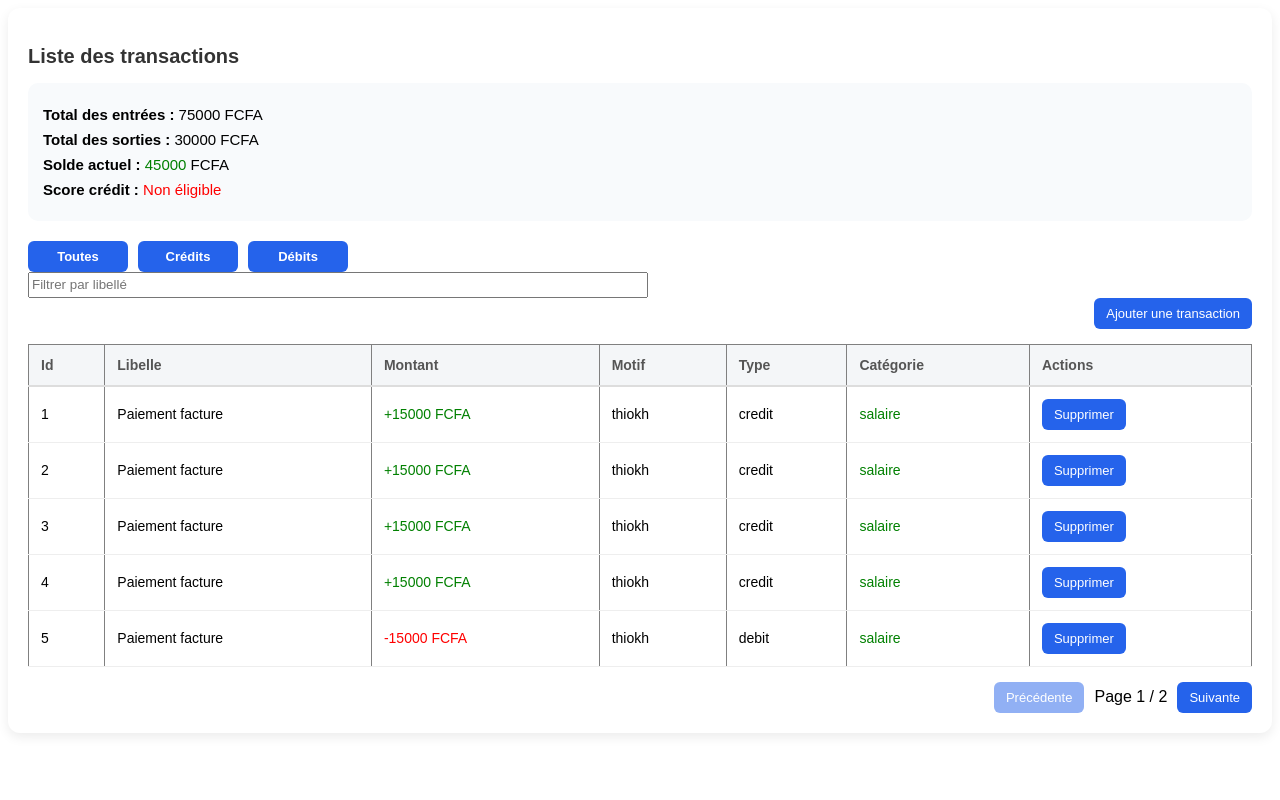
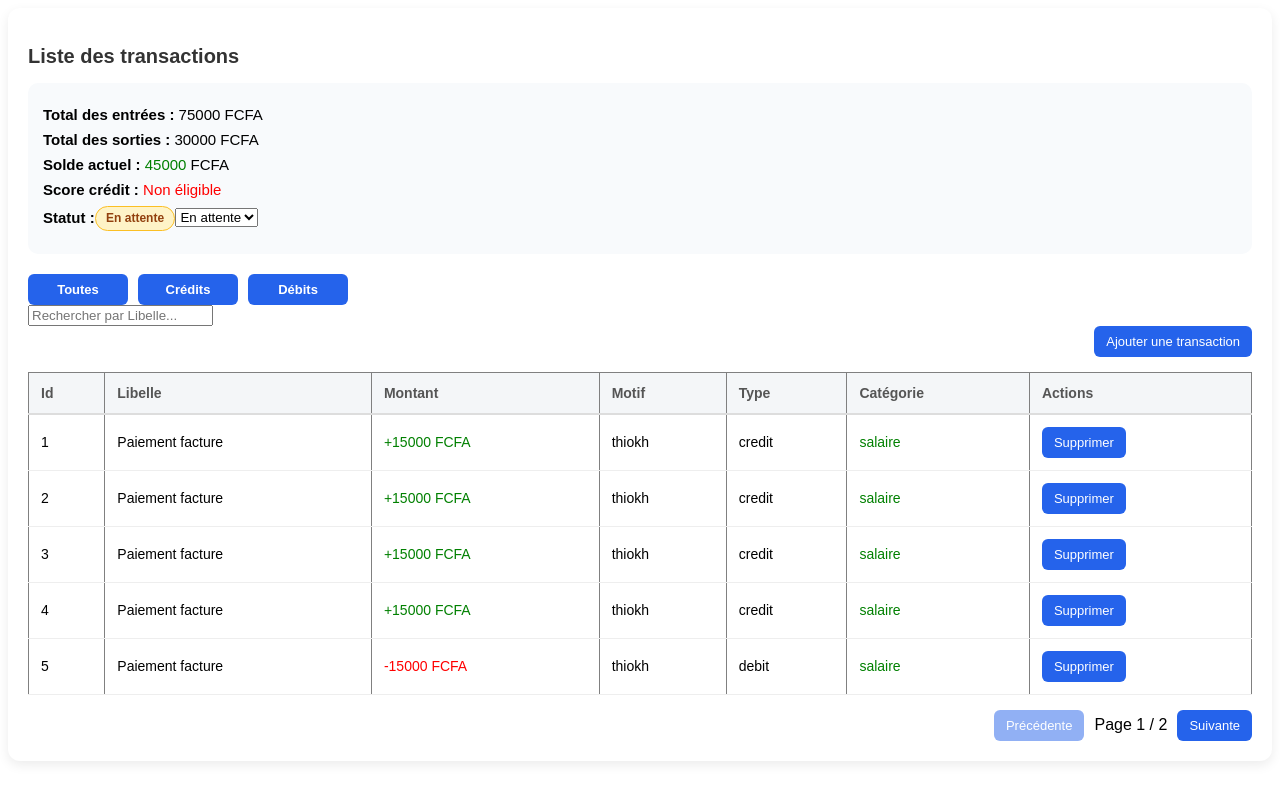
Before and after one commit to amethsy09/Angular_demo, an Angular app: page / in a window 1280 px wide. Built offline with nearby package versions, Linux system fonts and the light colour scheme.

Commit message:
Exercice 2 est Terminer

```diff
--- /dev/null
+++ b/src/app/filter-bar/filter-bar.ts
@@ -0,0 +1,13 @@
+import { Component, model } from '@angular/core';
+import { FormsModule } from '@angular/forms';
+
+@Component({
+  selector: 'app-filter-bar',
+  standalone: true,
+  imports: [FormsModule],
+  templateUrl: './filter-bar.html',
+  styleUrl: './filter-bar.scss'
+})
+export class FilterBar {
+  searchQuery = model('');
+}
--- /dev/null
+++ b/src/app/status-badge/status-badge.html
@@ -0,0 +1,20 @@
+@switch (status()) {
+    @case ('VALIDE') {
+        <span class="badge badge-success">Validé</span>
+}
+    @case ('EN-ATTENTE') {
+        <span class="badge badge-warning">En attente</span>
+    }
+    @case ('REJETER') {
+        <span class="badge badge-danger">Rejeté</span>
+    }
+    @default {
+        <span class="badge badge-secondary">Statut Inconnu</span>
+    }
+}
+
+<select [value]="status()" id="" (change)="changeStatus($event)">
+        <option value="VALIDE">Validé</option>
+        <option value="EN-ATTENTE">En attente</option>
+        <option value="REJETER">Rejeté</option>
+      </select>
--- /dev/null
+++ b/src/app/status-badge/status-badge.scss
@@ -0,0 +1,34 @@
+*{
+    padding: 0;
+    margin: 0;
+    box-sizing: border-box;
+}
+.badge {
+  display: inline-block;
+  padding: 0.35rem 0.65rem;
+  font-size: 0.75rem;
+  font-weight: 600;
+  border-radius: 999px;
+  line-height: 1;
+  white-space: nowrap;
+}
+.badge-success {
+  background-color: #d1fae5;
+  color: #065f46;
+  border: 1px solid #34d399;
+}
+.badge-warning {
+  background-color: #fef3c7;
+  color: #92400e;
+  border: 1px solid #fbbf24;
+}
+.badge-danger {
+  background-color: #fee2e2;
+  color: #991b1b;
+  border: 1px solid #f87171;
+}
+.badge-secondary {
+  background-color: #f3f4f6;
+  color: #374151;
+  border: 1px solid #d1d5db;
+}
--- /dev/null
+++ b/src/app/status-badge/status-badge.ts
@@ -0,0 +1,27 @@
+import { Component, input, output } from '@angular/core';
+
+export enum Status {
+  EN_ATTENTE = 'EN-ATTENTE',
+  VALIDE = 'VALIDE',
+  REJETER = 'REJETER'
+}
+
+@Component({
+  selector: 'app-status-badge',
+  imports: [],
+  templateUrl: './status-badge.html',
+  styleUrl: './status-badge.scss',
+})
+export class StatusBadge {
+  status = input<Status>();
+
+  onChangeStatus = output<Status>();
+
+  Status = Status;
+
+  changeStatus(newStatus: Event) {
+    const value = (newStatus.target as HTMLSelectElement)?.value as Status;
+
+    this.onChangeStatus.emit(value);
+  }
+}
--- a/src/app/transaction-card/transaction-card.html
+++ b/src/app/transaction-card/transaction-card.html
@@ -29,7 +29,10 @@
         {{ scoreCredit() }}
       </span>
     </p>
-
+     <p>
+      <strong>Statut :</strong>
+      <app-status-badge [status]="status" (onChangeStatus)="onChangeStatus($event)"></app-status-badge>
+    </p>
   </div>
 
 
@@ -50,8 +53,10 @@
   </div>
 
 
-  <div class="filter">
-    <input type="text" placeholder="Filtrer par libellé" (input)="libelleRecherche.set($event.target.value)">
+ <div class="filter mb-4">
+  <app-filter-bar
+    [(searchQuery)]="searchQuery">
+  </app-filter-bar>
 </div>
   <div class="btn-modal">
     <button (click)="ouvrirModal()">
--- a/src/app/transaction-card/transaction-card.ts
+++ b/src/app/transaction-card/transaction-card.ts
@@ -1,4 +1,6 @@
 import { Component, computed, signal, effect } from '@angular/core';
+import { Status, StatusBadge } from '../status-badge/status-badge';
+import { FilterBar } from '../filter-bar/filter-bar';
 
 interface Transaction {
   id: number;
@@ -12,17 +14,23 @@ interface Transaction {
 @Component({
   selector: 'app-transaction-card',
   standalone: true,
+  imports: [StatusBadge, FilterBar],
   templateUrl: './transaction-card.html',
   styleUrl: './transaction-card.scss',
 })
 export class TransactionCard {
+  status = Status.EN_ATTENTE;
+  Status = Status
 
+  onChangeStatus(newStatus: Status) {
+    this.status = newStatus;
+  }
   pageCourante = signal(1);
   transactionsParPage = 5;
   isModalOpen = signal(false);
   idrecherche = signal(0);
   filtreActif = signal('tous');
-  libelleRecherche = signal('');
+  searchQuery = signal('');
   libelleForm = signal('');
   montantForm = signal(0);
   motifForm = signal('');
@@ -51,7 +59,7 @@ export class TransactionCard {
     }
 
     // filtre libellé
-    const libelle = this.libelleRecherche().toLowerCase().trim();
+    const libelle = this.searchQuery().toLowerCase().trim();
 
     if (libelle) {
       data = data.filter(t =>
```
Also changed, not shown: src/app/filter-bar/filter-bar.scss (added), 2 other files (tests, documents, lock files or other folders). Lines whose indentation alone changed are shown as unchanged.
